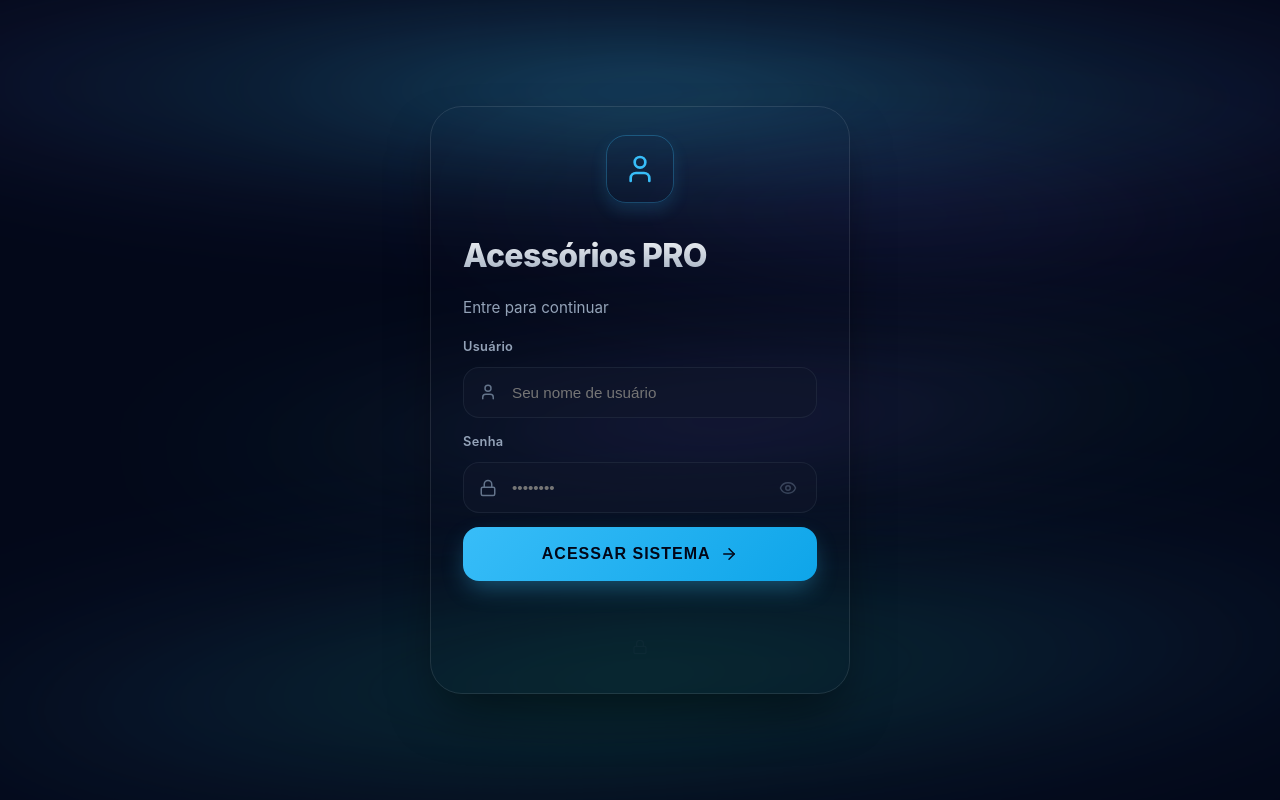
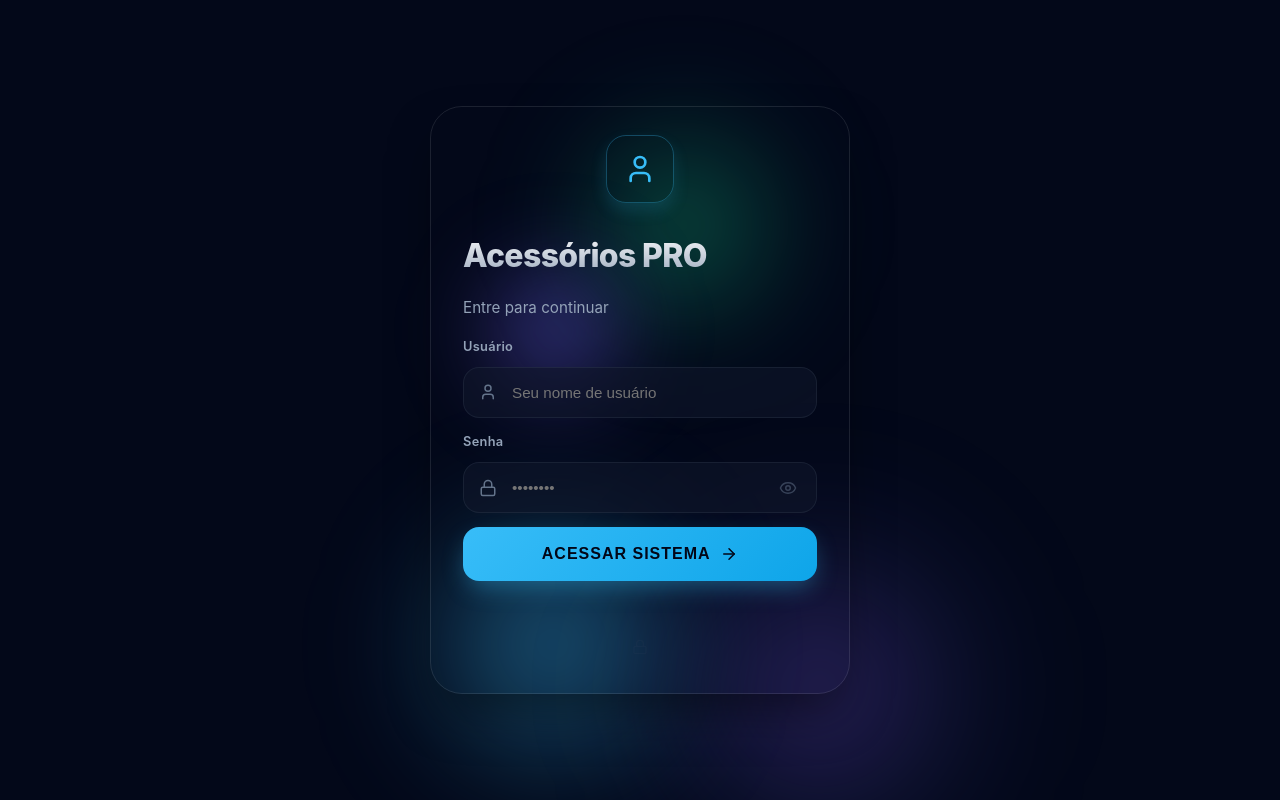
Before and after one commit to H1vy/Registro_acessoriosPRO, a React (Vite) app: page / in a window 1280 px wide. Built offline with nearby package versions, Linux system fonts and the light colour scheme.

Commit message:
style: replace aurora with orbital orb animation on login background

```diff
--- a/src/index.css
+++ b/src/index.css
@@ -422,107 +422,98 @@ tr:hover td {
 
 .login-blobs {
   position: absolute;
-  top: 0;
-  left: 0;
-  width: 100%;
-  height: 100%;
-  overflow: hidden;
+  top: 50%;
+  left: 50%;
+  width: 1px;
+  height: 1px;
   z-index: 0;
+  transform: translate(-50%, -50%);
 }
 
-/* Aurora bands */
+/* Orbiting orbs — each rotates around the center at different radii/speeds */
 .blob {
   position: absolute;
   border-radius: 50%;
-  will-change: transform, opacity;
+  will-change: transform;
+  top: 0;
+  left: 0;
+  transform-origin: 0 0;
 }
 
-/* Top: wide cyan sweep */
+/* Orbit container 1: outer fast ring */
 .blob-1 {
-  width: 140%;
-  height: 280px;
-  background: radial-gradient(ellipse 60% 50% at 50% 50%,
-    rgba(56, 189, 248, 0.45) 0%,
-    rgba(56, 189, 248, 0.15) 40%,
-    rgba(99, 102, 241, 0.08) 65%,
-    transparent 80%);
-  filter: blur(35px);
-  top: -80px;
-  left: -20%;
-  animation: aurora1 22s ease-in-out infinite alternate;
+  width: 340px;
+  height: 340px;
+  background: radial-gradient(circle,
+    rgba(56, 189, 248, 0.55) 0%,
+    rgba(56, 189, 248, 0.15) 45%,
+    transparent 70%);
+  filter: blur(55px);
+  margin-left: -170px;
+  margin-top: -170px;
+  animation: orbit1 18s linear infinite;
 }
 
-/* Bottom: green sweep */
+/* Orbit container 2: inner slower ring */
 .blob-2 {
-  width: 130%;
-  height: 260px;
-  background: radial-gradient(ellipse 65% 50% at 50% 50%,
-    rgba(16, 185, 129, 0.38) 0%,
-    rgba(56, 189, 248, 0.12) 45%,
-    transparent 75%);
-  filter: blur(45px);
-  bottom: -60px;
-  left: -15%;
-  animation: aurora2 28s ease-in-out infinite alternate;
+  width: 280px;
+  height: 280px;
+  background: radial-gradient(circle,
+    rgba(16, 185, 129, 0.5) 0%,
+    rgba(16, 185, 129, 0.12) 45%,
+    transparent 70%);
+  filter: blur(50px);
+  margin-left: -140px;
+  margin-top: -140px;
+  animation: orbit2 26s linear infinite reverse;
 }
 
-/* Mid: purple diagonal */
+/* Orbit container 3: large diffuse outer glow */
 .blob-3 {
-  width: 100%;
-  height: 230px;
-  background: radial-gradient(ellipse 55% 50% at 50% 50%,
-    rgba(139, 92, 246, 0.35) 0%,
-    rgba(16, 185, 129, 0.08) 50%,
-    transparent 72%);
-  filter: blur(50px);
-  top: 38%;
-  left: 0%;
-  animation: aurora3 19s ease-in-out infinite alternate;
+  width: 420px;
+  height: 420px;
+  background: radial-gradient(circle,
+    rgba(139, 92, 246, 0.4) 0%,
+    rgba(99, 102, 241, 0.1) 40%,
+    transparent 68%);
+  filter: blur(65px);
+  margin-left: -210px;
+  margin-top: -210px;
+  animation: orbit3 34s linear infinite;
 }
 
-/* Extra: deep accent streak */
+/* Orbit container 4: small accent tight orbit */
 .blob-4 {
-  width: 80%;
+  width: 200px;
   height: 200px;
-  background: radial-gradient(ellipse 50% 50% at 50% 50%,
-    rgba(99, 102, 241, 0.28) 0%,
-    rgba(139, 92, 246, 0.06) 55%,
-    transparent 78%);
-  filter: blur(60px);
-  top: 18%;
-  right: -10%;
-  animation: aurora4 24s ease-in-out infinite alternate;
+  background: radial-gradient(circle,
+    rgba(99, 102, 241, 0.6) 0%,
+    rgba(139, 92, 246, 0.15) 45%,
+    transparent 70%);
+  filter: blur(40px);
+  margin-left: -100px;
+  margin-top: -100px;
+  animation: orbit4 14s linear infinite reverse;
 }
 
-@keyframes aurora1 {
-  0%   { transform: translateY(0)   scaleY(1)   rotate(-2deg); opacity: 0.65; }
-  20%  { transform: translateY(30px) scaleY(1.25) rotate(1deg);  opacity: 0.85; }
-  45%  { transform: translateY(60px) scaleY(0.8)  rotate(-5deg); opacity: 0.55; }
-  70%  { transform: translateY(20px) scaleY(1.3)  rotate(3deg);  opacity: 0.9; }
-  100% { transform: translateY(50px) scaleY(1.1)  rotate(-1deg); opacity: 0.7; }
+@keyframes orbit1 {
+  0%   { transform: rotate(0deg)   translateX(260px) rotate(0deg); }
+  100% { transform: rotate(360deg) translateX(260px) rotate(-360deg); }
 }
 
-@keyframes aurora2 {
-  0%   { transform: translateY(0)    scaleY(1)   rotate(2deg);  opacity: 0.5; }
-  25%  { transform: translateY(-60px) scaleY(1.4) rotate(-3deg); opacity: 0.75; }
-  55%  { transform: translateY(-25px) scaleY(0.85) rotate(4deg); opacity: 0.6; }
-  80%  { transform: translateY(-80px) scaleY(1.2) rotate(-2deg); opacity: 0.85; }
-  100% { transform: translateY(-40px) scaleY(1.1) rotate(1deg);  opacity: 0.65; }
+@keyframes orbit2 {
+  0%   { transform: rotate(0deg)   translateX(180px) rotate(0deg); }
+  100% { transform: rotate(360deg) translateX(180px) rotate(-360deg); }
 }
 
-@keyframes aurora3 {
-  0%   { transform: translateX(0)    scaleX(1)   rotate(1deg);  opacity: 0.45; }
-  30%  { transform: translateX(90px)  scaleX(1.2) rotate(-4deg); opacity: 0.7; }
-  60%  { transform: translateX(-60px) scaleX(0.9) rotate(3deg);  opacity: 0.5; }
-  85%  { transform: translateX(50px)  scaleX(1.15) rotate(-1deg); opacity: 0.75; }
-  100% { transform: translateX(-20px) scaleX(1.05) rotate(2deg); opacity: 0.55; }
+@keyframes orbit3 {
+  0%   { transform: rotate(0deg)   translateX(340px) rotate(0deg); }
+  100% { transform: rotate(360deg) translateX(340px) rotate(-360deg); }
 }
 
-@keyframes aurora4 {
-  0%   { transform: translateY(0)    scaleX(1)   rotate(-1deg); opacity: 0.4; }
-  35%  { transform: translateY(-40px) scaleX(1.3) rotate(3deg);  opacity: 0.65; }
-  65%  { transform: translateY(30px)  scaleX(0.8) rotate(-3deg); opacity: 0.35; }
-  100% { transform: translateY(-20px) scaleX(1.1) rotate(2deg);  opacity: 0.55; }
+@keyframes orbit4 {
+  0%   { transform: rotate(0deg)   translateX(110px) rotate(0deg); }
+  100% { transform: rotate(360deg) translateX(110px) rotate(-360deg); }
 }
 
 .login-card {
```
